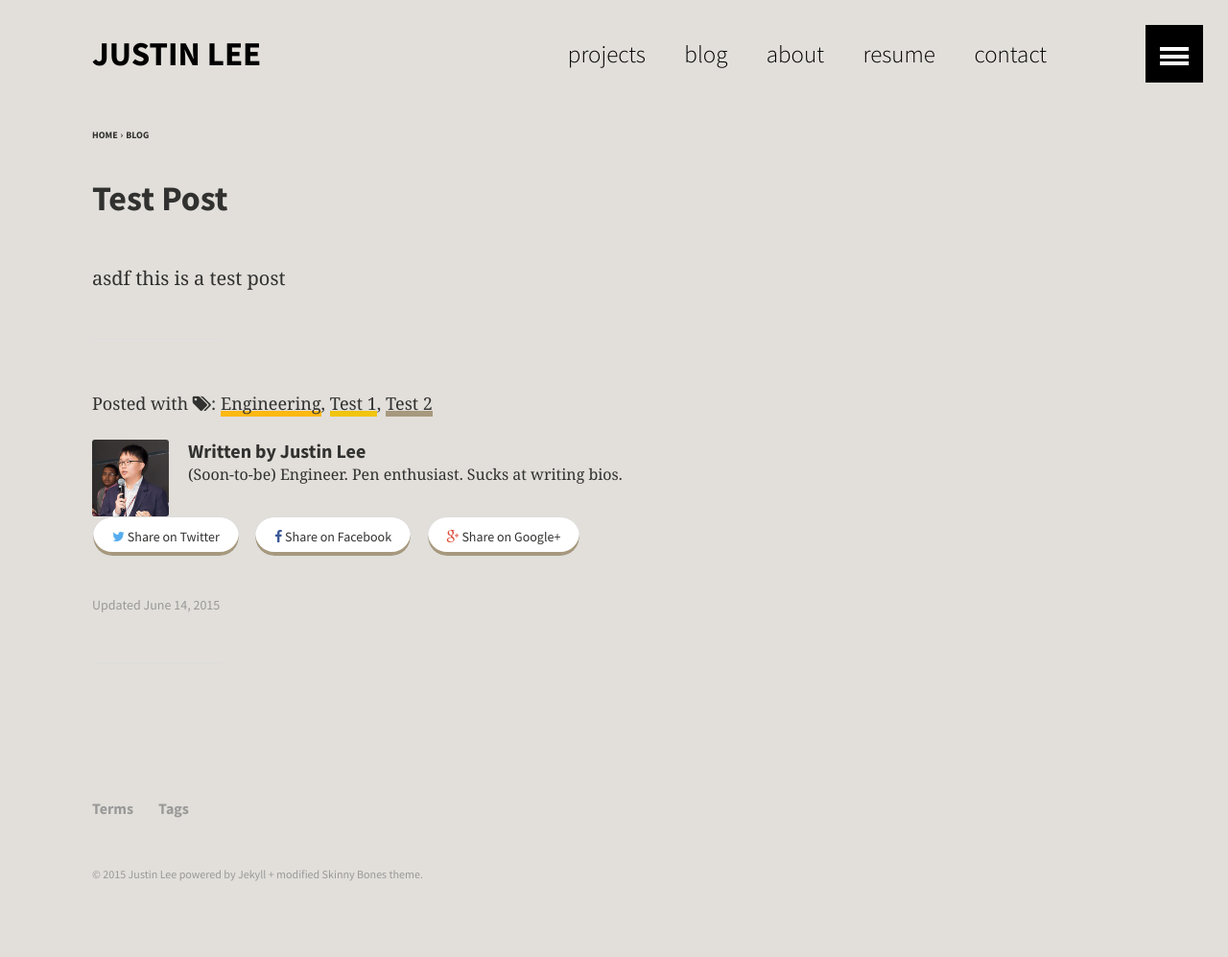
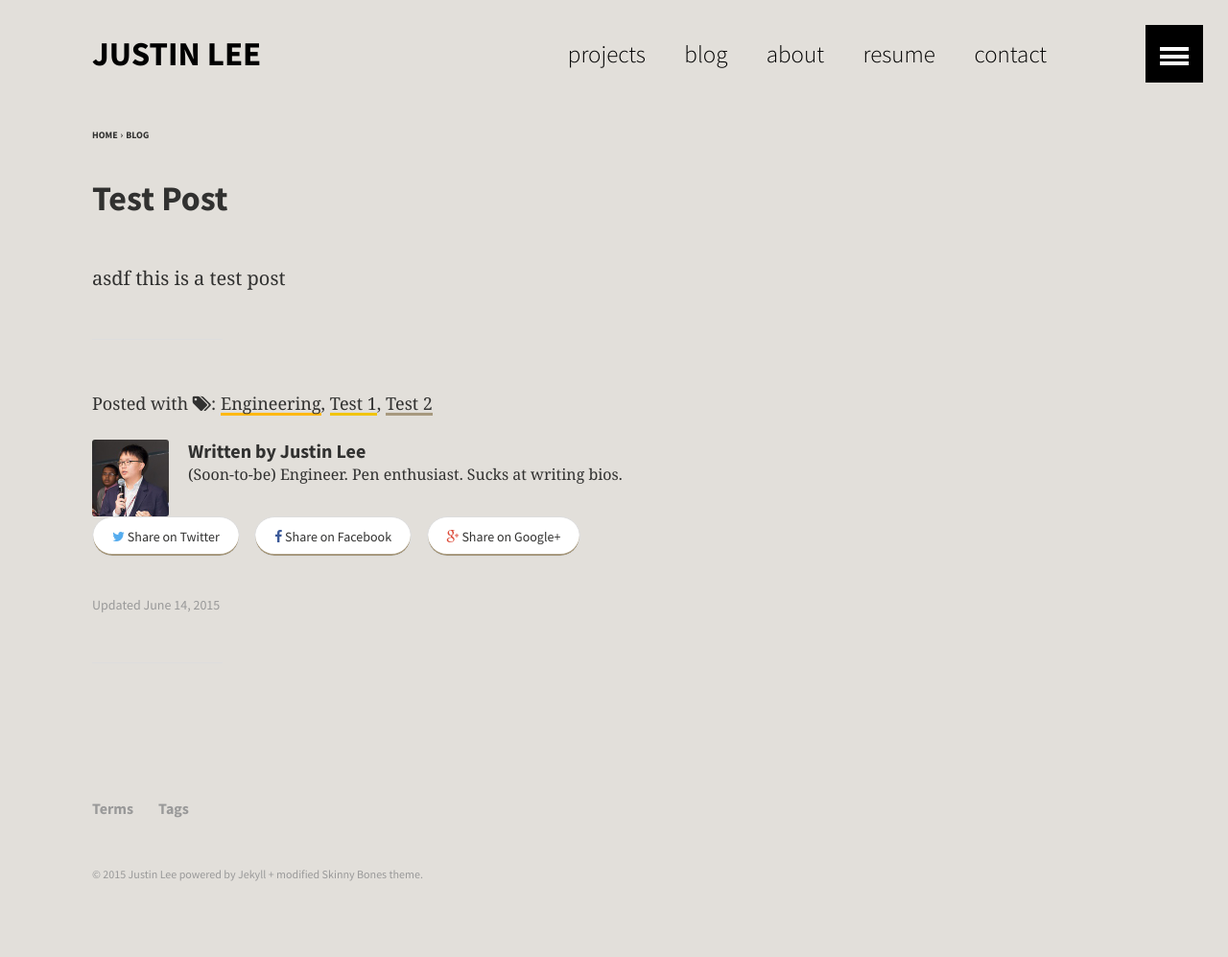
Before and after one commit to pengineered/pengineered.github.io, a Jekyll site: the page built from _posts/blog/2015-06-07-test-post.md, in a window 1280 px wide. Shown: the whole page at 96% size. Built offline with Jekyll 4.4.1, drawn with Linux system fonts in a browser that asks for light colours; comment, search, counter and statistics services are not loaded.

Commit message:
changed link style

```diff
--- a/_sass/_linkstags.scss
+++ b/_sass/_linkstags.scss
@@ -6,8 +6,8 @@
 
 @mixin links($link-color){
   text-decoration: none;
-	border-bottom: 2px solid $link-color;
-	box-shadow: inset 0 -4px 0 $link-color;
+	border-bottom: 1px solid $link-color;
+	box-shadow: inset 0 -2px 0 $link-color;
 	color: inherit;
 	transition: background 0.1s cubic-bezier(.33,.66,.66,1);
 
```
